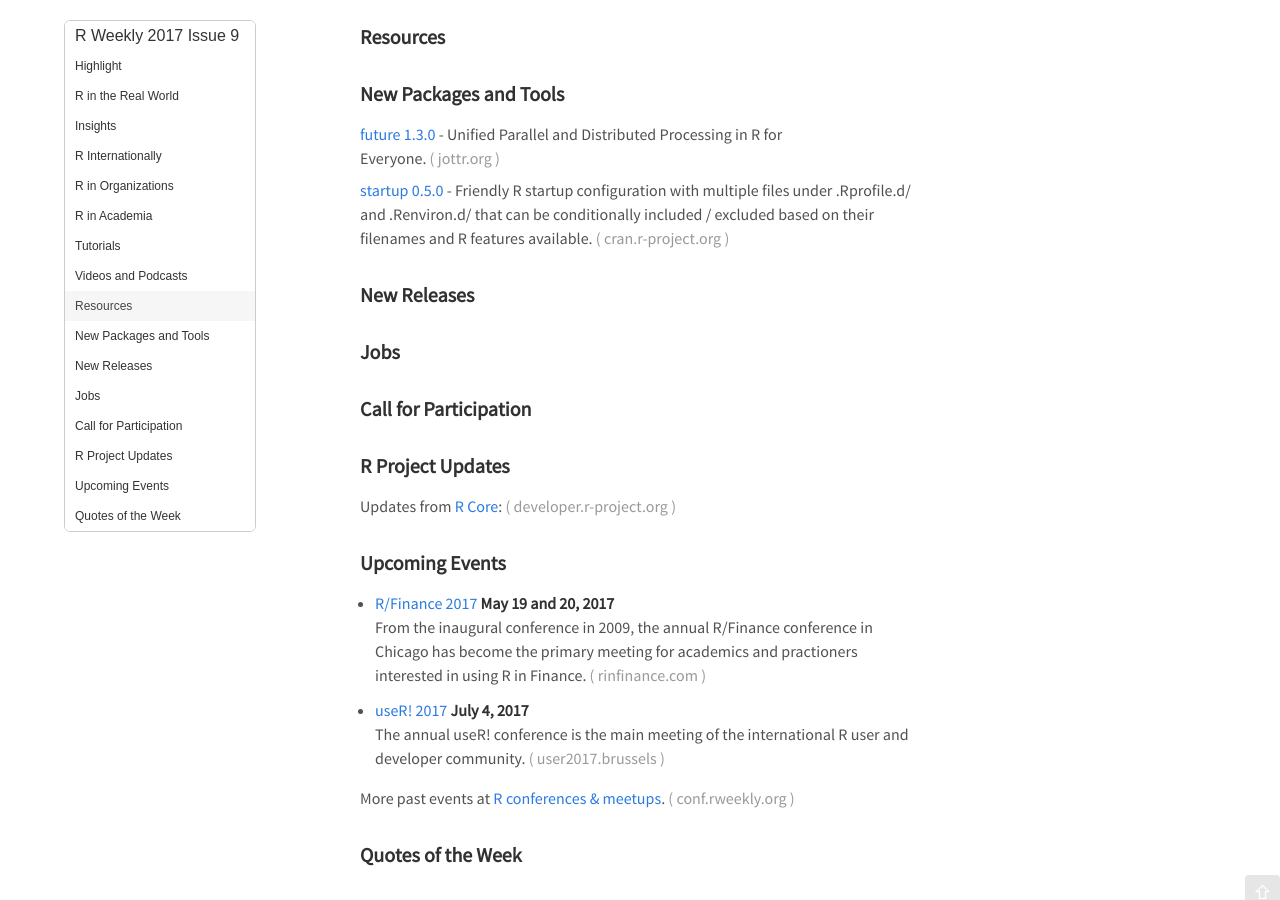
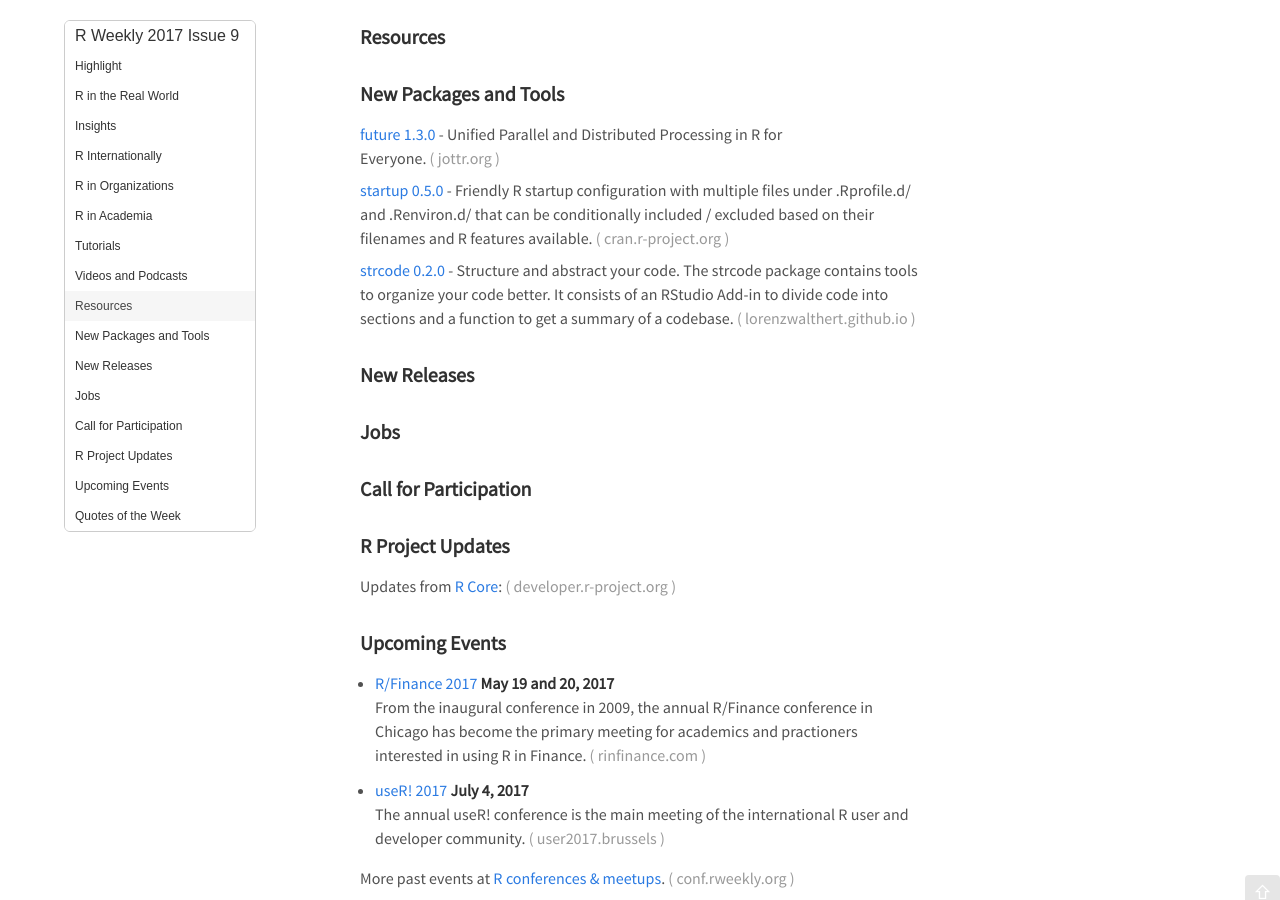
Before and after one commit to rweekly/rweekly.org, a Jekyll site: the page built from draft.md, in a window 1280 px wide and 900 px high, scrolled down 666 px. Built offline with Jekyll 4.4.1, drawn with Linux system fonts in a browser that asks for light colours; comment, search, counter and statistics services are not loaded.

Commit message:
Add strcode package

```diff
--- a/draft.md
+++ b/draft.md
@@ -52,6 +52,7 @@
 
 [startup 0.5.0](https://cran.r-project.org/package=startup) - Friendly R startup configuration with multiple files under .Rprofile.d/ and .Renviron.d/ that can be conditionally included / excluded based on their filenames and R features available.
 
+[strcode 0.2.0](https://lorenzwalthert.github.io/strcode1/) - Structure and abstract your code. The strcode package contains tools to organize your code better. It consists of an RStudio Add-in to divide code into sections and a function to get a summary of a codebase.
 
 ### New Releases
 
```
